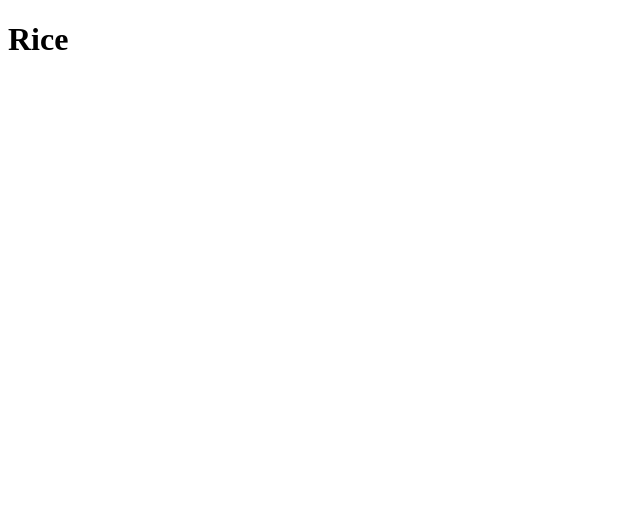
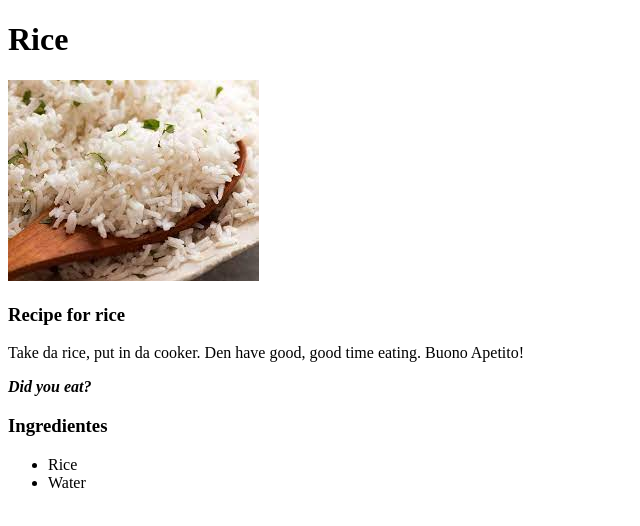
Before and after one commit to giocareballare/odin-recipes, a plain HTML site: page recipes/rice.html in a window 1280 px wide. Shown: the whole page, without its empty margins (0-640 px from the left). Drawn offline with Linux system fonts and the light colour scheme.

Commit message:
Lists of ingredients and images

```diff
--- a/recipes/rice.html
+++ b/recipes/rice.html
@@ -8,6 +8,16 @@
 </head>
 <body>
     <h1>Rice</h1>
+    <img src="../rice.jpeg">
+    <h3>Recipe for rice</h3>
+    <p>Take da rice, put in da cooker. Den have good, good time eating. Buono Apetito!</p>
+    <p><strong><em>Did you eat?</em></strong></p>
+    <h3>Ingredientes</h3>
+    <ul>
+        <li>Rice</li>
+        <li>Water</li>
+    </ul>
+
 
 </body>
 </html>
```
Also changed, not shown: rice.jpeg (added).
